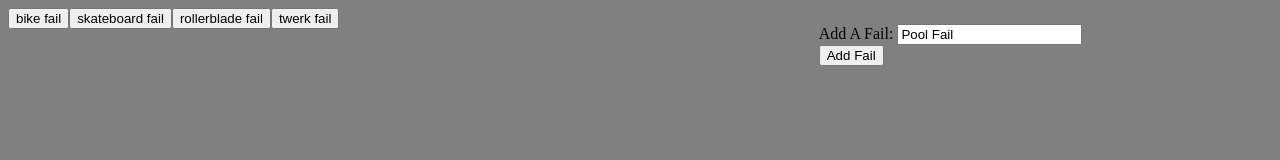
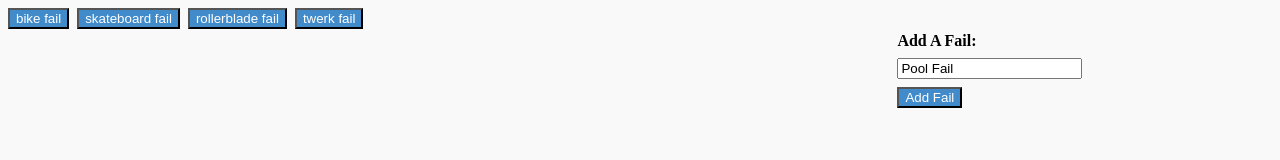
Before and after one commit to miketdennison/GifTastic, a plain HTML site: page index.html in a window 1280 px wide. Drawn offline with nearby package versions, Linux system fonts and the light colour scheme.

Commit message:
fixed added button issue with displaying gifs

```diff
--- a/assets/css/styles.css
+++ b/assets/css/styles.css
@@ -1,5 +1,5 @@
 body {
-    background: gray;
+    background: #f9f9f9;
     position: relative;
 }
 #add-fail {
@@ -19,3 +19,21 @@ body {
 #gifs-appear-here {
     width: 70%;
 }
+#input-text {
+    font-weight: bold;
+}
+
+.submissions {
+    margin: .5rem 0;
+}
+
+button,
+#submit {
+    background: #428bca;
+    color: #fff;
+    margin: 0 .5rem 0 0;
+}
+
+button:hover, #submit:hover {
+    opacity: .6;
+}
--- a/assets/javascript/index.js
+++ b/assets/javascript/index.js
@@ -1,6 +1,7 @@
 var topics = ["bike fail", "skateboard fail", "rollerblade fail", "twerk fail"];
 var queryURL = "https://api.giphy.com/v1/gifs/search";
 var numOfTopics = 0;
+var lastButtonClicked;
 
     populateButtons();
 
@@ -14,9 +15,9 @@ function populateButtons() {
     }
 }
 
-$(".gif-button").on("click", function () {
+$("#buttons-appear-here").on("click", ".gif-button", function () {
     var topic = $(this).text();
-    console.log("GIFBUTTON!");
+    lastButtonClicked = $(this);
     $.ajax({
         url: queryURL,
         method: "GET",
@@ -36,7 +37,7 @@ $(".gif-button").on("click", function () {
             failGif.attr("data-still", data[i].images.fixed_height_still.url);
             failGif.attr("data-animated", data[i].images.fixed_height.url);
             failGif.addClass("gif");
-            gifDiv.prepend("<p>" + data[i].rating + "</p>");
+            gifDiv.prepend("<p>" + "Rating: " + data[i].rating.toUpperCase() + "</p>");
             gifDiv.append(failGif);
             $("#gifs-appear-here").append(gifDiv);
         }
@@ -62,3 +63,12 @@ $("#submit").on("click", function(e) {
     topics.push(fail.toLowerCase());
     populateButtons();
 });
+
+
+$(document).ready(function () {
+    $("[href]").each(function () {
+        if (this.href == window.location.href) {
+            $(this).addClass("active");
+        }
+    });
+});
--- a/index.html
+++ b/index.html
@@ -13,10 +13,9 @@
     <div id="buttons-appear-here"></div>
     <div id="gifs-appear-here"></div>
     <form id="add-fail">
-        <label for="fail-input">Add A Fail: </label>
+        <p class="submissions"><label id="input-text" for="fail-input">Add A Fail: </label></p>
         <input type="text" id="fail-input" value="Pool Fail">
-        <br>
-        <input id="submit" type="submit" value="Add Fail">
+        <p class="submissions"><input id="submit" type="submit" value="Add Fail"></p>
     </form>
     <script src="https://ajax.googleapis.com/ajax/libs/jquery/3.4.1/jquery.min.js"></script>
     <script type="text/javascript" src="assets/javascript/index.js"></script>
```
